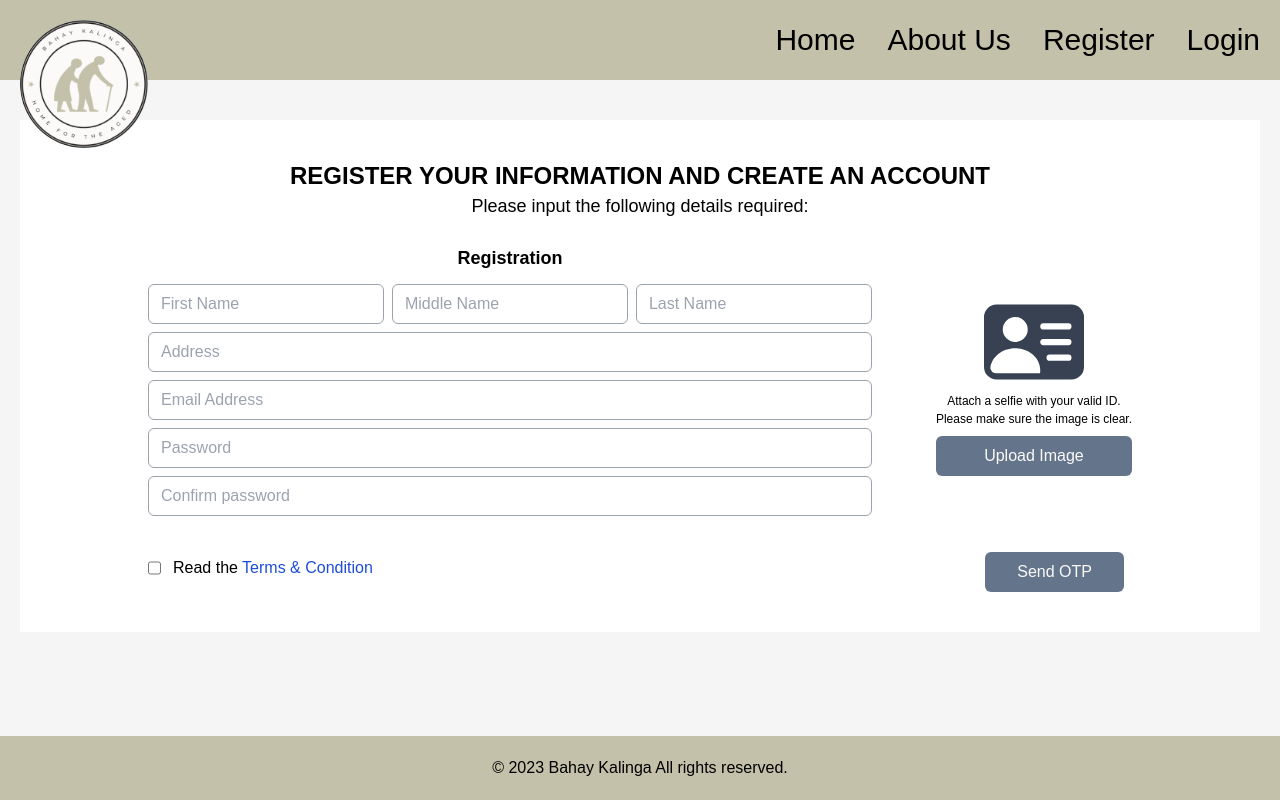
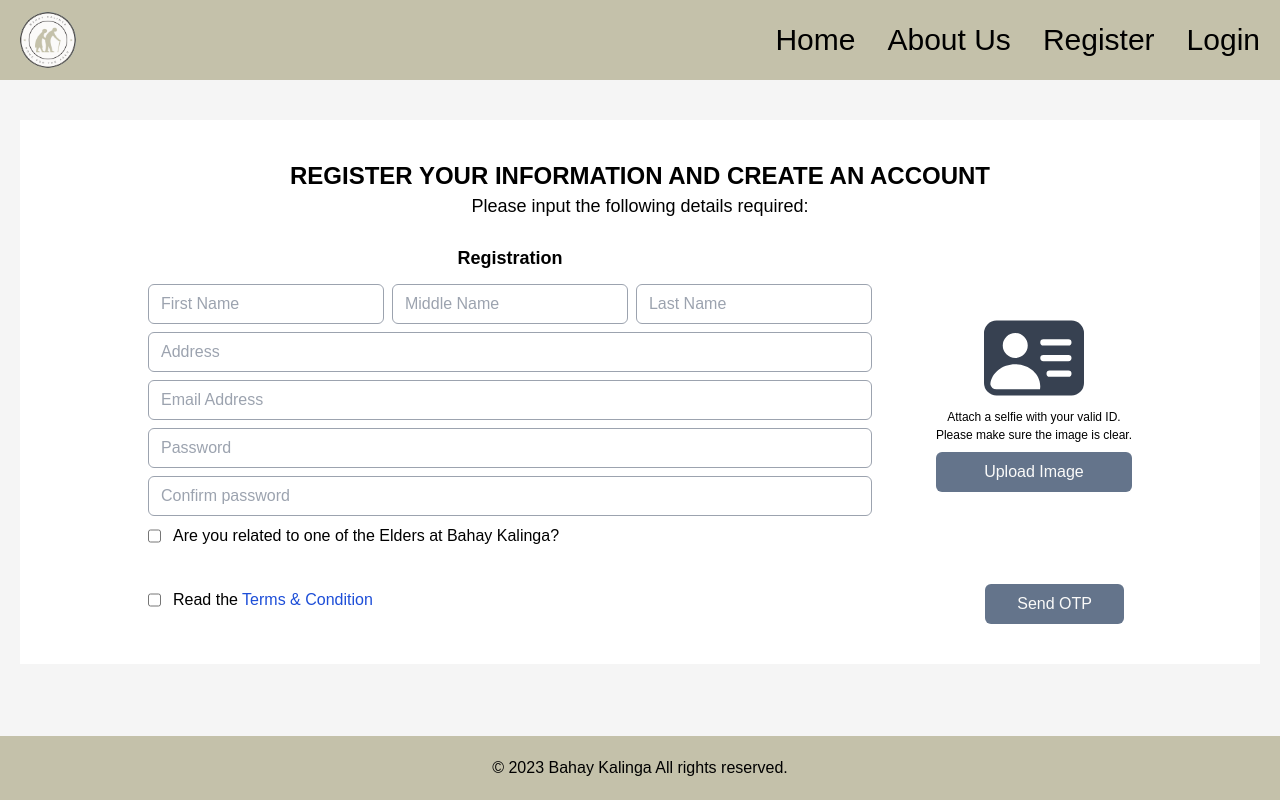
Before and after one commit to Overseer1/BahayKalinga, a React (Create React App) app: page /#/register in a window 1280 px wide. Built offline with nearby package versions, Linux system fonts and the light colour scheme; no server answers; the database is empty.

Commit message:
Register Add Elder Account

```diff
--- a/package.json
+++ b/package.json
@@ -32,6 +32,7 @@
     "react-loader-spinner": "^5.4.5",
     "react-router-dom": "^6.14.1",
     "react-scripts": "5.0.1",
+    "react-select": "^5.8.0",
     "react-toastify": "^9.1.3",
     "react-tooltip": "^5.21.5",
     "tw-elements": "^1.0.0",
--- a/src/components/NavBar.jsx
+++ b/src/components/NavBar.jsx
@@ -13,6 +13,7 @@ const NavBar = () => {
   const { updateUser } = useContext(UserContext);
 
   // Login
+  const [loading, setLoading] = useState(false);
   const [openLogin, setOpenLogin] = useState(false);
   const [loginForm, setLoginForm] = useState({
     email: "",
@@ -34,27 +35,29 @@ const NavBar = () => {
   //   onLoginSubmit(authValues.email, authValues.password);
   // }
   const onLoginSubmit = async (e) => {
+    e.preventDefault();
+
+    setLoading(true);
+
     try {
       const { data, error } = await supabase.auth.signInWithPassword({
         email: loginForm.email,
         password: loginForm.password,
       });
       if (error) throw error;
-      else if (data)
-      {
+      else if (data) {
         const response = await supabase
           .from("VisitorAcc")
           .select("*")
           .eq("EmailAddress", data.user.email)
           .single();
-        if (response.error)
-        {
+
+        if (response.error) {
           alert(response.error.message);
           return;
         }
 
-        if (response.data)
-        {
+        if (response.data) {
           updateUser(response.data);
         }
         setIsLoggedIn(true);
@@ -63,8 +66,10 @@ const NavBar = () => {
         navigate("/member");
       }
     } catch (error) {
-      console.log(error);
+      toast.error(error.message);
     }
+
+    setLoading(false);
   };
   useEffect(() => {
     if (localStorage.getItem("token")) {
@@ -72,18 +77,14 @@ const NavBar = () => {
     } else {
       setIsLoggedIn(false);
     }
-  });
+  }, []);
 
   return (
     <>
       <header className="h-20 bg-main">
-        <div className="max-w-[1920px] h-full m-auto justify-between flex items-start px-5">
-          <div className="mt-5 w-32 relative">
-            <img
-              className="w-full absolute rounded-full"
-              src={logo}
-              alt="AbaKa Logo"
-            />
+        <div className="max-w-[1920px] h-full m-auto justify-between flex items-center px-5">
+          <div className="w-14 relative">
+            <img className="w-full rounded-full" src={logo} alt="AbaKa Logo" />
           </div>
           <div className="h-full flex item gap-8 items-center">
             <Link
@@ -137,11 +138,7 @@ const NavBar = () => {
                   <Dialog.Description className="text-mauve11 mt-[10px] mb-5 text-[15px] leading-normal">
                     Input your login credentials here.
                   </Dialog.Description>
-                  <form
-                    onSubmit={() => {
-                      onLoginSubmit();
-                    }}
-                  >
+                  <form onSubmit={onLoginSubmit}>
                     <fieldset className="mb-[15px] flex items-center gap-5">
                       <label
                         className="text-violet11 w-[90px] text-right text-[15px]"
@@ -184,9 +181,10 @@ const NavBar = () => {
                     <div className="mt-[25px] flex justify-end">
                       <button
                         type="submit"
+                        disabled={loading}
                         className="bg-green4 text-green11 hover:bg-green5 focus:shadow-green7 inline-flex h-[35px] items-center justify-center rounded-[4px] px-[15px] font-medium leading-none focus:shadow-[0_0_0_2px] focus:outline-none"
                       >
-                        Log in
+                        {loading ? "Loading..." : "Log in"}
                       </button>
                       <ToastContainer />
                     </div>
--- a/src/pages/Register/RegisterV2.jsx
+++ b/src/pages/Register/RegisterV2.jsx
@@ -4,14 +4,15 @@
 */
 
 import { BsPersonVcardFill } from "react-icons/bs";
-import { useState } from "react";
+import { useState, useEffect } from "react";
 import { useNavigate } from "react-router-dom";
-import { EventBus } from "../../eventbus";
 import TermsConditions from "./TermsConditions";
 import supabase from "../../config/supabaseClient";
 import { v4 as uuidv4 } from "uuid";
 import { addUser, authValues } from "../../components/Auth";
 import { ToastContainer, toast } from "react-toastify";
+import Select from "react-select";
+import Loader from "../../components/Loader";
 
 const Register = () => {
   const navigate = useNavigate();
@@ -61,6 +62,8 @@ const Register = () => {
   };
 
   const submitToDB = async (e) => {
+    e.preventDefault();
+
     try {
       //! PUT THROW ERR IN EVERY STATEMENT
       const checker = document.getElementById("finalPass").value;
@@ -82,7 +85,15 @@ const Register = () => {
         const data = await supabase
           .from("VisitorAcc")
           .insert([
-            { LastName, FirstName, MiddleName, Address, EmailAddress, ImageID },
+            {
+              LastName,
+              FirstName,
+              MiddleName,
+              Address,
+              EmailAddress,
+              ImageID,
+              ElderId: selectedOption.value,
+            },
           ])
           .single();
         if (data.error) throw data.error;
@@ -119,11 +130,42 @@ const Register = () => {
       console.log("uploaded");
     }
   };
+
+  const [isLoading, setIsLoading] = useState(true);
+  const [selectedOption, setSelectedOption] = useState({});
+  const [options, setOptions] = useState([]);
+
+  useEffect(() => {
+    const initializeOptions = async () => {
+      const { data: elders } = await supabase.from("ElderTable").select("*");
+
+      const options = elders.map((elder) => {
+        return {
+          label: elder.NameOfElder,
+          value: elder.id,
+        };
+      });
+
+      setOptions(options);
+      setSelectedOption(options[0]);
+      setIsLoading(false);
+    };
+
+    initializeOptions();
+  }, []);
+
+  const onChangeSelectedOption = (data) => {
+    setSelectedOption(data);
+  };
+
+  const [hasRelatedElder, setHasRelatedElder] = useState(false);
+
   return (
     <div
       className="bg-cover py-10"
       // style={{ backgroundImage: `url(${FirstSection})` }}
     >
+      {isLoading && <Loader />}
       <div className="max-w-[1920px] m-auto px-5">
         <div className="py-10 max-w-7xl mx-auto text-center bg-white">
           <div>
@@ -199,6 +241,31 @@ const Register = () => {
                     id="finalPass"
                     onChange={(e) => setConfPassword(e.target.value)}
                   />
+                  <label className="text-left flex gap-3 cursor-pointer">
+                    <input
+                      value={hasRelatedElder}
+                      onChange={(e) => {
+                        setHasRelatedElder(e.target.checked);
+                      }}
+                      type="checkbox"
+                    />
+                    <div>
+                      Are you related to one of the Elders at Bahay Kalinga?
+                    </div>
+                  </label>
+                  {hasRelatedElder && (
+                    <div className="text-left mt-5">
+                      <label htmlFor="selectElder" className="mb-2 block">
+                        Select Elder
+                      </label>
+                      <Select
+                        value={selectedOption}
+                        onChange={onChangeSelectedOption}
+                        options={options}
+                        id="selectElder"
+                      />
+                    </div>
+                  )}
                 </div>
                 {/* //!OTP AREA */}
                 <div className="flex mt-2 gap-1">
```
Also changed, not shown: 1 other file (tests, documents, lock files or other folders).
